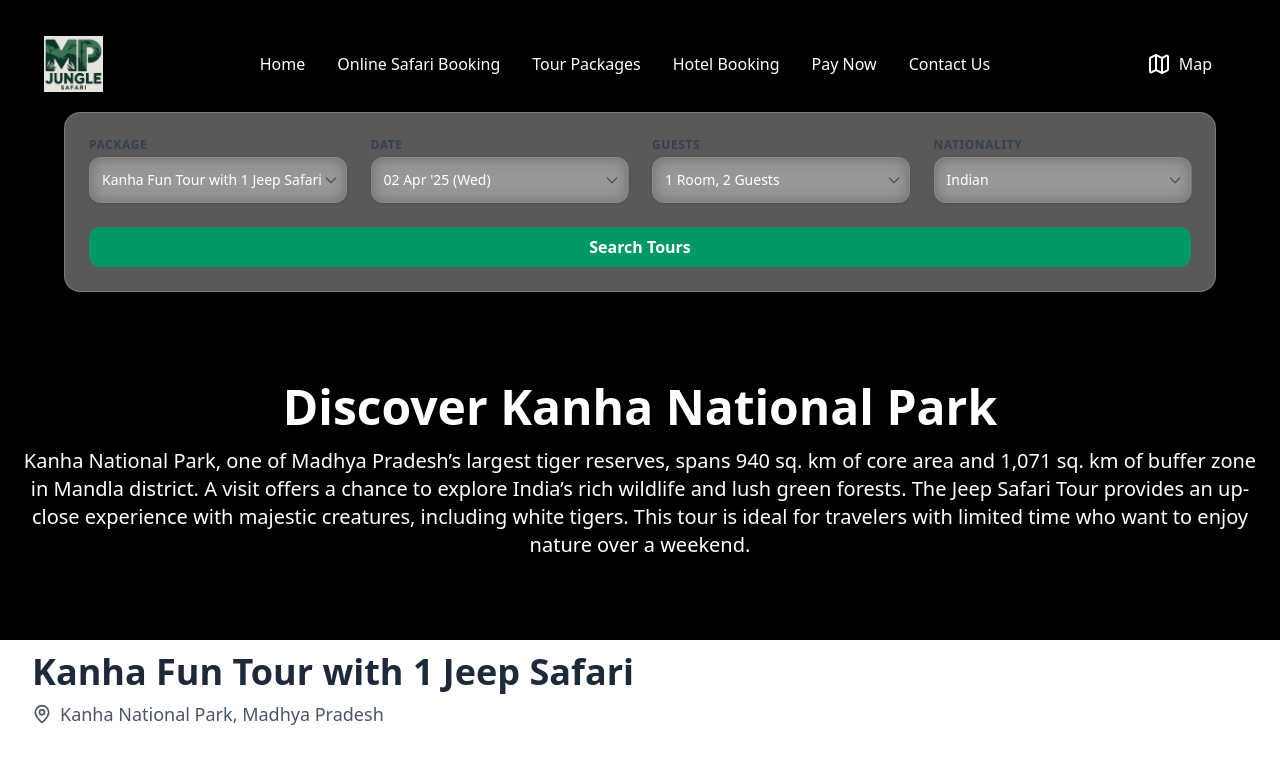
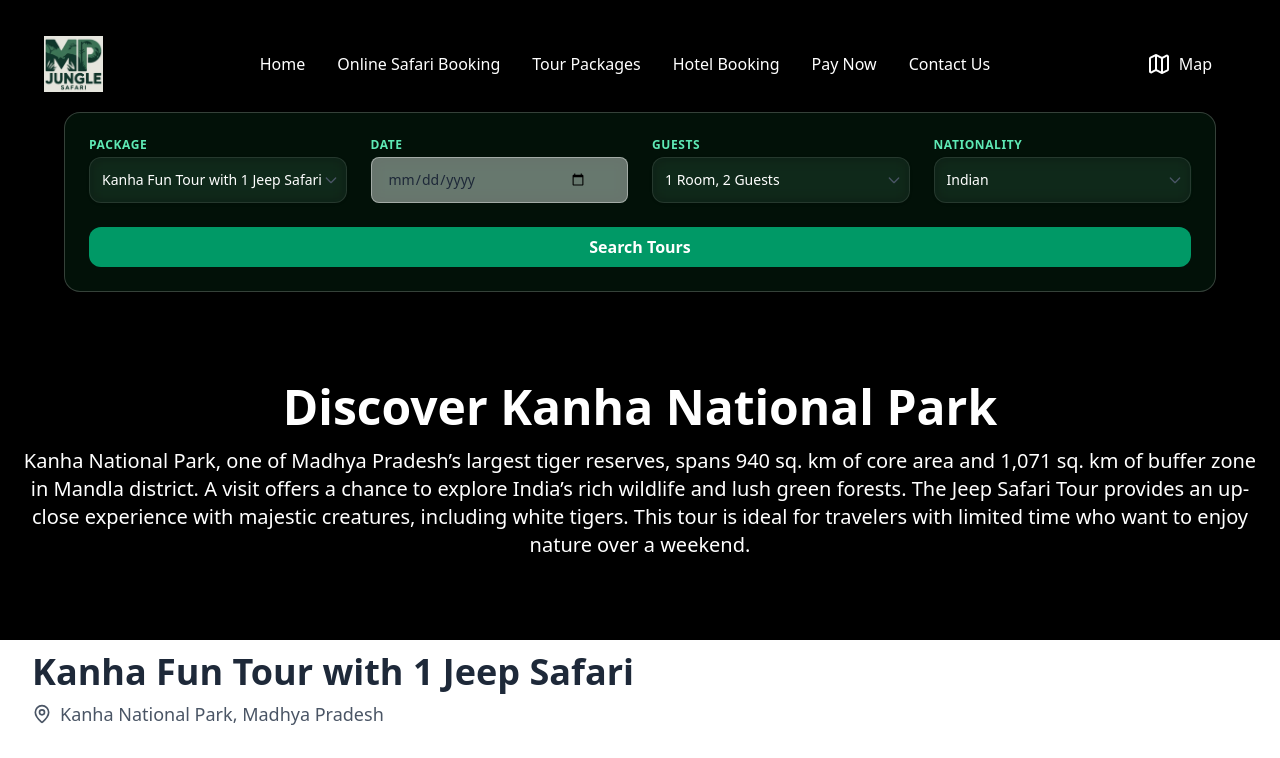
Before and after one commit to Killer2OP/Kanha-Website, a React (Vite) app: page /tour/1 in a window 1280 px wide. Shown: the top 758 px of the page. Built offline with nearby package versions, Linux system fonts and the light colour scheme.

Commit message:
Search bar added

```diff
--- a/src/pages/SearchBar.jsx
+++ b/src/pages/SearchBar.jsx
@@ -95,16 +95,26 @@
     ];
 
     return (
-        <div className="backdrop-blur-md bg-white/35 sticky top-1 z-10 rounded-2xl p-4 md:p-6 mx-auto max-w-6xl border border-white/20 mt-1 mb-1">
+        <div className="backdrop-blur-md bg-green-900/20 sticky top-1 z-10 rounded-2xl p-4 md:p-6 mx-auto max-w-6xl border border-white/20 mt-1 mb-1">
             <form onSubmit={handleSubmit} className="space-y-6 md:space-y-0">
                 <div className="grid grid-cols-1 sm:grid-cols-2 lg:grid-cols-4 gap-4 md:gap-6">
                     {
                         data.map((field, index) => (
                             <div key={index} className="relative group">
-                                <label className="text-xs font-bold uppercase tracking-wider text-gray-700 mb-1 block transition-all">
+                                <label className="text-xs font-bold uppercase tracking-wider text-emerald-300 mb-1 block transition-all">
                                     {field.label}
                                 </label>
                                 <div className="relative">
+                                    {
+                                        field.label === "DATE" ? (
+                                            <input
+                                                type="date"
+                                                value={field.value}
+                                                onChange={(e) => field.setValue(e.target.value)}
+                                                className="w-full p-3 pl-4 pr-10 backdrop-blur-sm bg-white/40 hover:bg-white/50 border border-white/40 rounded-lg text-gray-800 text-sm transition-all"
+                                            />
+                                        ) : (
+                                        <>
                                             <select
                                                 className="w-full p-3 pl-4 pr-10 backdrop-blur-sm bg-white/40 hover:bg-white/50 border border-white/40 rounded-lg text-gray-800 text-sm appearance-none transition-all"
                                                 value={field.value}
@@ -112,18 +122,34 @@
                                             >
                                                 {
                                                     field.options.map((option, idx) => (
-                                                <option className="bg-white text-gray-800" key={idx}>{option}</option>
+                                                        <option className="bg-white text-gray-800" key={idx}>
+                                                            {option}
+                                                        </option>
                                                     ))
                                                 }
                                             </select>
                                             <div className="absolute inset-y-0 right-0 flex items-center px-2 pointer-events-none">
-                                        <svg className="w-4 h-4 text-gray-600 group-hover:text-blue-500" fill="none" stroke="currentColor" viewBox="0 0 24 24" xmlns="http://www.w3.org/2000/svg">
-                                            <path strokeLinecap="round" strokeLinejoin="round" strokeWidth="2" d="M19 9l-7 7-7-7"></path>
+                                                <svg
+                                                    className="w-4 h-4 text-gray-600 group-hover:text-blue-500"
+                                                    fill="none"
+                                                    stroke="currentColor"
+                                                    viewBox="0 0 24 24"
+                                                    xmlns="http://www.w3.org/2000/svg"
+                                                >
+                                                    <path
+                                                        strokeLinecap="round"
+                                                        strokeLinejoin="round"
+                                                        strokeWidth="2"
+                                                        d="M19 9l-7 7-7-7"
+                                                    ></path>
                                                 </svg>
                                             </div>
+                                        </>
+                                    )}
                                 </div>
                             </div>
                         ))
+
                     }
                 </div>
                 <div className="flex justify-center lg:justify-end mt-2">
```
Lines whose indentation alone changed are shown as unchanged.
